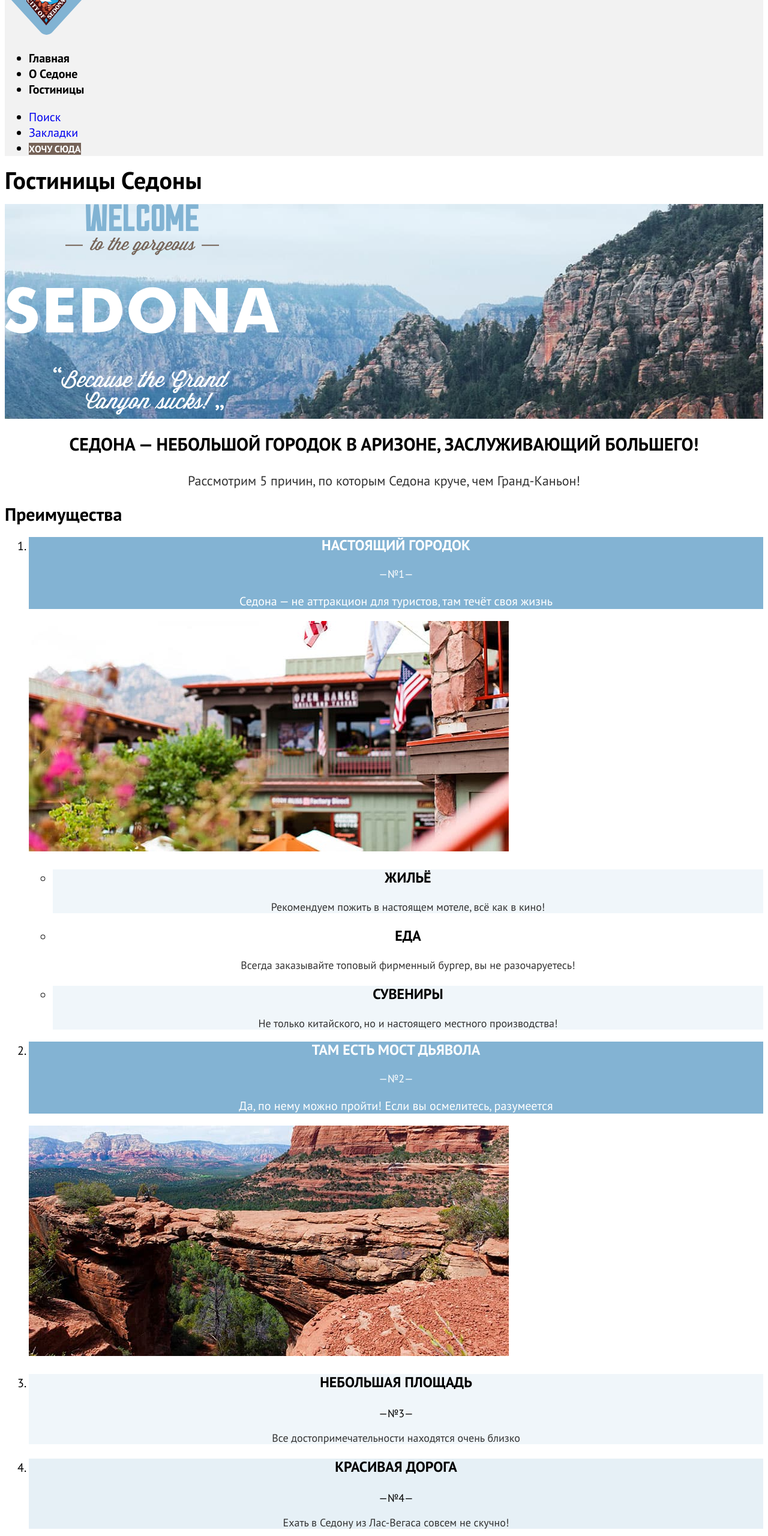
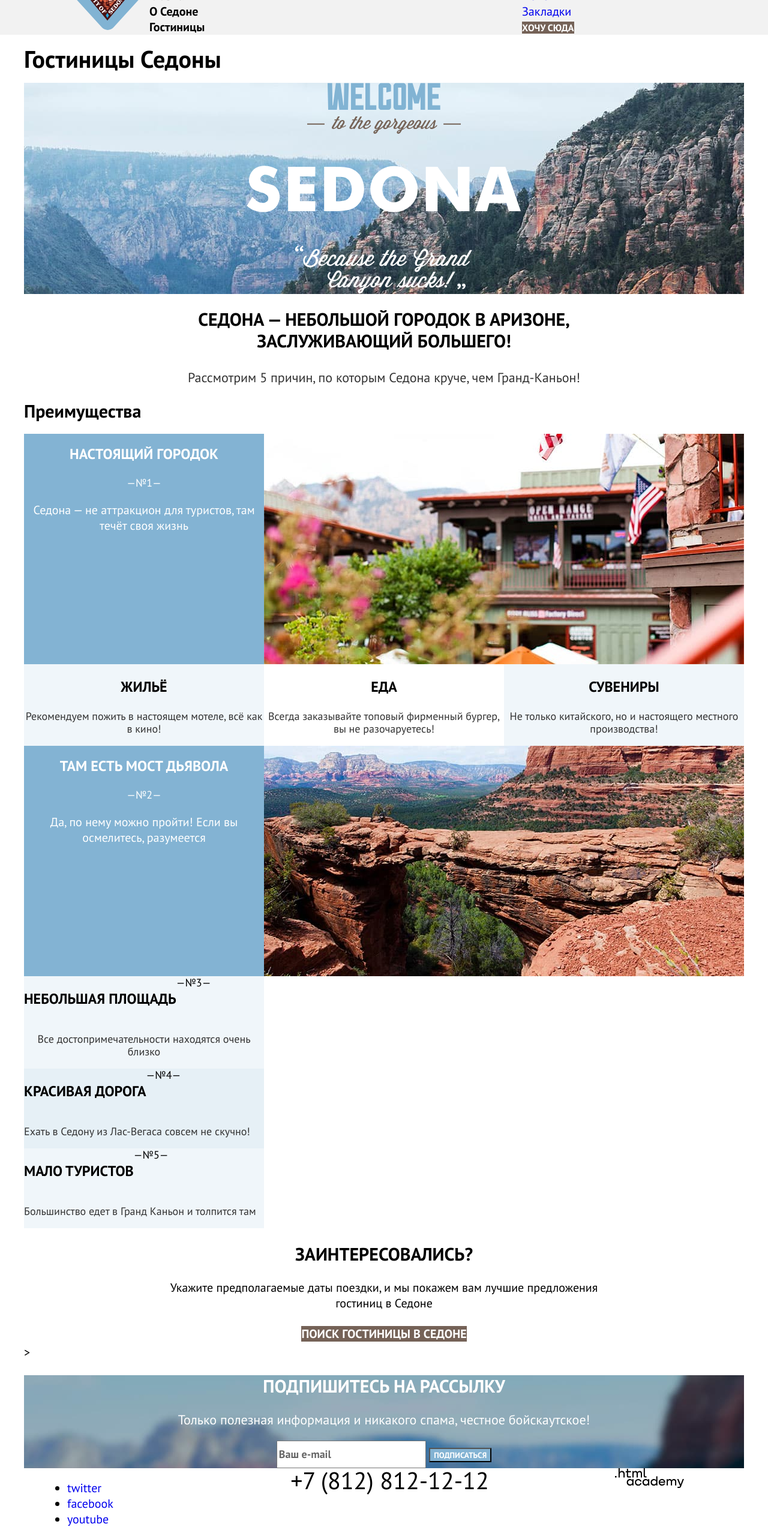
Before and after one commit to htmlacademy-htmlcss/1718789-sedona-33, a plain HTML site: page index.html in a window 1280 px wide. Shown: the part 20-2580 px from the top of the page at 60% size. Drawn offline with Linux system fonts and the light colour scheme; files whose address does not match are found by name.

Commit message:
делает сетку страниц и крупных блоков на флексах

```diff
--- a/index.html
+++ b/index.html
@@ -10,7 +10,7 @@
   <header class="main-header">
     <nav class="main-nav">
       <a href="index.html" class="main-header__logo">
-        <img src="/image/logo/logo-header.svg" width="139" height="70" alt="Логотип сайта Гостиницы Седоны">
+        <img src="image/logo/logo-header.svg" width="139" height="70" alt="Логотип сайта Гостиницы Седоны">
       </a>
       <ul class="main-nav__list">
         <li class="main-nav__item">
@@ -24,7 +24,7 @@
         </li>
       </ul>
 
-      <ul class="user-nav">
+      <ul class="main-nav__list user-nav__list">
         <li class="user-nav__item">
           <a class="user-nav__link" href="index.html"><span class="visually-hidden">Поиск</span></a>
         </li>
@@ -38,10 +38,11 @@
     </nav>
   </header>
 
-  <main class="main">
+  <main class="main main__container">
+    <div class="page-container">
       <h1 class="main__title visually-hidden">Гостиницы Седоны</h1>
       <div class="main__logo">
-      <img src="image/logo/logo-main.svg" width="458" height="352" alt="Большой логотип гостиниц Седоны">
+        <img class="main__logo__img" src="image/logo/logo-main.svg" width="458" height="352" alt="Большой логотип гостиниц Седоны">
       </div>
 
       <div class="about-sedona">
@@ -52,8 +53,8 @@
 
       <section class="advantages">
         <h2 class="visually-hidden">Преимущества</h2>
-      <ol class="advantages-list">
-        <li class="advantages-item">
+        <ol class="advantages__list">
+          <li class="advantages__item">
             <div class="advantages__banner">
               <div class="advantages__content">
                 <h2 class="advantages__title">Настоящий городок</h2>
@@ -128,13 +129,15 @@
         <h2 class="mailing-main__title">Подпишитесь на рассылку</h2>
         <p class="mailing-main__desc">Только полезная информация и никакого спама, честное бойскаутское!</p>
         <form class="mailing-form" action="https://echo.htmlacademy.ru/" method="POST">
-        <input class="mailing-input" type="email" name="mailing-form" placeholder="Ваш e-mail">
+          <input class="mailing__input" type="email" name="mailing-form" placeholder="Ваш e-mail">
           <button class="mailing__btn" type="submit">Подписаться</button>
         </form>
       </section>
+      </div>
     </main>
 
   <footer class="footer">
+    <div class="footer__container">
       <ul class="footer__social-list">
         <li class="footer__social-item">
           <a class="footer__social-btn" href="https://www.twitter.com/htmlacademy_ru">
@@ -158,9 +161,10 @@
       <a class="footer__htmlacademy-logo" href="https://www.htmlacademy.ru">
         <img src="image/logo/logo-htmlacademy-footer.svg" width="115" height="34" alt="Лого htmlacademy">
       </a>
+    </div>
   </footer>
 
-<section class="popup popup-hide">
+<!-- <section class="popup popup-hide">
   <h2 class="popup__title">Поиск гостиницы в Седоне</h2>
   <form class="form-popup" action="https://echo.htmlacademy.ru" method="POST">
     <label class="form-label" for="date__check-in">
@@ -188,7 +192,7 @@
   <button class="close-btn" type="button">
     <span class="visually-hidden">Закрыть</span>
   </button>
-</section>
+</section> -->
 </body>
 
 </html>
--- a/styles/style.css
+++ b/styles/style.css
@@ -14,7 +14,15 @@
   font-display: swap;
 }
 
+html {
+  height: 100%;
+}
+
 body {
+  margin: 0;
+  display: flex;
+  flex-direction: column;
+  min-height: 100%;
   font-family: "PT Sans", sans-serif;
 
   font-size: 20px;
@@ -25,8 +33,25 @@ body {
   background-color: #ffffff;
 }
 
+.main__container {
+  flex-grow: 1;
+}
+
 .main-header {
   background-color: #F2F2F2;
+}
+
+.main-nav {
+  display: flex;
+  width: 1060px;
+  margin: 0 auto;
+}
+
+.main-nav__list {
+  margin: 0;
+  padding: 0;
+  width: 530px;
+  list-style: none;
 }
 
 .main-nav__link {
@@ -36,6 +61,11 @@ body {
   color: #000000;
   background-color: #F2F2F2;
   text-decoration: none;
+}
+
+.user-nav__list {
+  max-width: 300px;
+  margin-left: auto;
 }
 
 .user-nav__link {
@@ -54,10 +84,20 @@ body {
   text-decoration: none;
 }
 
+.page-container {
+  width: 1200px;
+  margin: 0 auto;
+}
+
 .main__logo {
   background-image: url("../image/main-logo-background.jpg");
   background-size: 100% auto;
-  background-repeat: no-repeat  ;
+  background-repeat: no-repeat;
+}
+
+.main__logo__img {
+  display: block;
+  margin: 0 auto;
 }
 
 .main {
@@ -66,10 +106,12 @@ body {
 }
 
 .about-sedona {
+  padding: 0 240px;
   text-align: center;
 }
 
 .about-sedona__title {
+  width: 720px;
   font-size: 30px;
   line-height: 36px;
   font-weight: 700;
@@ -77,9 +119,20 @@ body {
 }
 
 .about-sedona__description {
+  width: 720px;
   font-size: 22px;
   line-height: 36px;
   color: #333333;
+}
+
+.advantages__list {
+  margin: 0;
+  padding: 0;
+  list-style: none;
+}
+
+.advantages__banner {
+  display: flex;
 }
 
 .advantages__content {
@@ -95,7 +148,15 @@ body {
   text-transform: uppercase;
 }
 
+.what-we-have__list {
+  display: flex;
+  margin: 0;
+  padding: 0;
+  list-style: none;
+}
+
 .what-we-have__item {
+  width: 400px;
   text-align: center;
 }
 
@@ -105,6 +166,12 @@ body {
 
 .what-we-have__item__gray {
   background-color: rgba(131, 179, 211, 0.2);;
+}
+
+.what-we-have__about {
+  display: flex;
+  flex-wrap: wrap;
+  width: 400px;
 }
 
 .what-we-have__title {
@@ -127,6 +194,7 @@ body {
 }
 
 .hotel-search {
+  padding: 0 240px;
   text-align: center;
 }
 
@@ -154,6 +222,7 @@ body {
 }
 
 .mailing-main {
+  padding: 0 240px;
   text-align: center;
   color: #ffffff;
   background-image: url("../image/background-mailing.jpg");
@@ -181,11 +250,29 @@ body {
   text-transform: uppercase;
 }
 
-.mailing-input::placeholder {
+.mailing__input::placeholder {
   font-family: "PT Sans", sans-serif;
   font-size: 18px;
   color: #000000;
   opacity: 0.6;
+}
+
+.mailing__input {
+  font-size: 18px;
+  line-height: 40px;
+  font-weight: 700;
+  color: #000000;
+}
+
+.footer__container {
+  display: flex;
+  width: 1200px;
+  margin: 0 auto;
+}
+
+.footer__social-list {
+  width: 240px;
+  padding: 0 0 0 72px;
 }
 
 .footer__social-btn {
@@ -193,12 +280,18 @@ body {
 }
 
 .footer__number {
+  width: 720px;
   font-size: 40px;
   line-height: 40px;
   text-align: center;
   text-transform: uppercase;
   color: #000000;
   text-decoration: none;
+}
+
+.footer__htmlacademy-logo {
+  width: 240px;
+  padding: 0 0 0 53px;
 }
 
 .catalog-products {
@@ -209,6 +302,8 @@ body {
 }
 
 .catalog-products__title {
+  width: 528px;
+  margin: 71px;
   font-size: 60px;
   line-height: 78px;
   font-weight: 700;
@@ -216,7 +311,20 @@ body {
 }
 
 .breadcrumbs {
+  display: flex;
+  margin: 0 0 0 73px;
+  padding: 0;
   color: #ffffff;
+  list-style: none;
+  text-decoration: none;
+}
+
+.catalog-filter {
+  display: flex;
+}
+
+.catalog-filter__group {
+  margin-left: 71px;
 }
 
 .catalog-filter__title {
@@ -231,6 +339,9 @@ body {
 }
 
 .button-apply {
+  margin-left: auto;
+  width: 160px;
+  height: 48px;
   font-family: inherit;
   font-size: 16px;
   line-height: 21px;
@@ -242,11 +353,18 @@ body {
 }
 
 .button-reset {
+  width: 160px;
+  height: 23px;
   font-family: inherit;
   font-size: 18px;
   line-height: 23px;
   text-align: center;
   color: #ffffff;
+  background-color: transparent;
+}
+
+.catalog__wrapper {
+  width: 1056px;
 }
 
 .catalog__link {
@@ -310,13 +428,28 @@ body {
 }
 
 .pagination {
+  display: flex;
+  gap: 8px;
+  margin: 0;
+  padding: 0;
   font-size: 20px;
   line-height: 26px;
   font-weight: 700;
   text-align: center;
   text-transform: uppercase;
   color: #ffffff;
+  list-style: none;
+}
+
+.pagination__item {
+  width: 55px;
+  height: 55px;
   background-color: #83B3D3;
+}
+
+.pagination__current {
+  color: #000000;
+  background-color: #F2F2F2;;
 }
 
 .pagination__link {
@@ -375,4 +508,12 @@ body {
   line-height: 40px;
   font-weight: 700;
   color: #000000;
+  opacity: 0.6;
 }
+
+.popup__input {
+  font-size: 18px;
+  line-height: 40px;
+  font-weight: 700;
+  color: #000000;
+}
```
Also changed, not shown: catalog.html (+20 -11 lines). Lines whose indentation alone changed are shown as unchanged.
